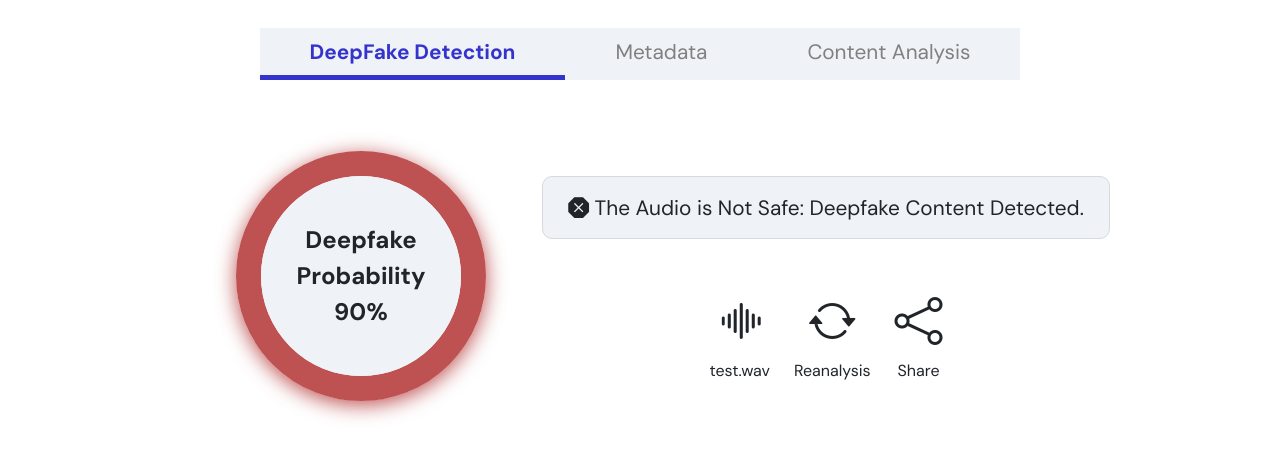
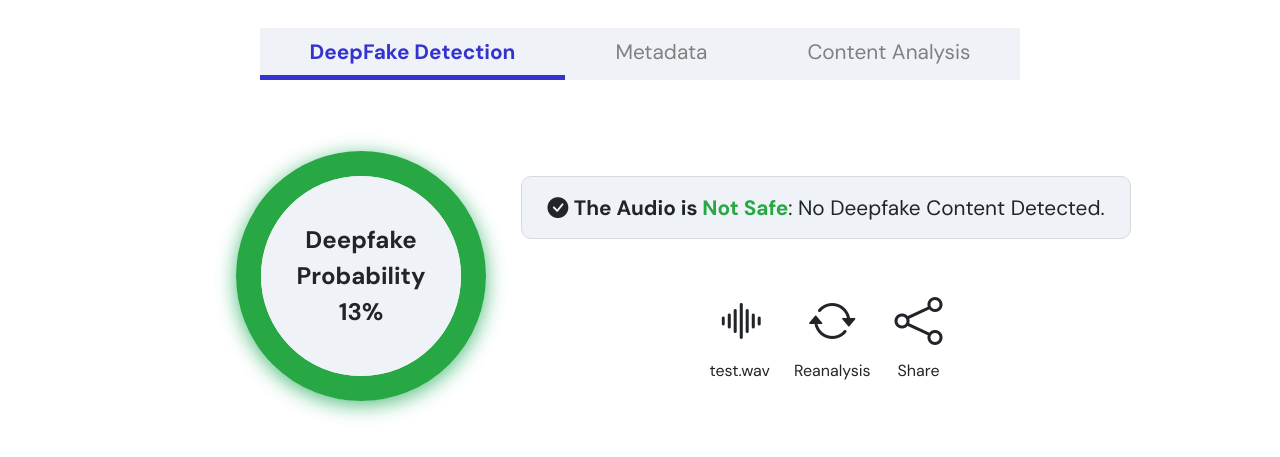
Before and after one commit to DanaAlmalki/Sonic-Sleuth, a plain HTML site: page result.html in a window 1280 px wide. Shown: the part 71-528 px from the top of the page. Drawn offline with nearby package versions, Linux system fonts and the light colour scheme.

Commit message:
modified:   js/result.js 	modified:   result.html

```diff
--- a/js/result.js
+++ b/js/result.js
@@ -107,7 +107,7 @@ function loadContent() {
 }
 
 function loadDeepfakeDetectionTabContent() {
-  const percentage = 90;
+  const percentage = 13;
 
   //get html element
   const indicatorContainer = document.getElementById(
@@ -143,13 +143,13 @@ function loadDeepfakeDetectionTabContent() {
   //deepfake message
   if (percentage >= 80) {
     deepfakeMessage.innerHTML =
-      "<i class=\"bi bi-x-octagon-fill\"></i> The Audio is Not Safe: Deepfake Content Detected.";
+      "<i class=\"bi bi-x-octagon-fill\"></i> <b>The Audio is <span style=\"color:#ae2727cc;\">Not Safe</span></b>: Deepfake Content Detected.";
   } else if (percentage < 80 && percentage >= 40) {
     deepfakeMessage.innerHTML =
       "<i class=\"bi bi-exclamation-triangle-fill\"></i> The Audio Might Be Altered: Possible Deepfake Content Detected.";
   } else {
     deepfakeMessage.innerHTML =
-      "<i class=\"bi bi-check-circle-fill\"></i> The Audio is Safe: No Deepfake Content Detected.";
+      "<i class=\"bi bi-check-circle-fill\"></i> <b>The Audio is <span style=\"color:#28a745;\">Not Safe</span></b>: No Deepfake Content Detected.";
   }
 
   //file name label
--- a/result.html
+++ b/result.html
@@ -98,7 +98,7 @@
         <div class="container">
           <div class="row">
             <!-- ---------------progress indicator --------------- -->
-            <div class="col-md-2 col-lg-2  justify-content-center"></div>
+            <div class="col-md-1 col-lg-2  justify-content-center"></div>
             <div class="col-md-4 col-lg-2 d-flex justify-content-center">
               <div id="progress_indicator-container" class="progress_indicator progress_indicator-red">
                 <span id="progress_indicator-data" style="font-weight: bold;">0%</span>
@@ -109,7 +109,7 @@
               <div id="deepfake-message" class="result_message-container card-container">
                 ✔ The Audio is Safe: No Deepfake Content Detected.
               </div>
-              <div class="row py-5">
+              <div class="row d-flex py-5">
                 <div class="col d-flex flex-column align-items-center">
                   <i class="bi bi-soundwave" style="font-size: 3rem;"></i>
                   <span id="file_name-label">test.wav</span>
```
